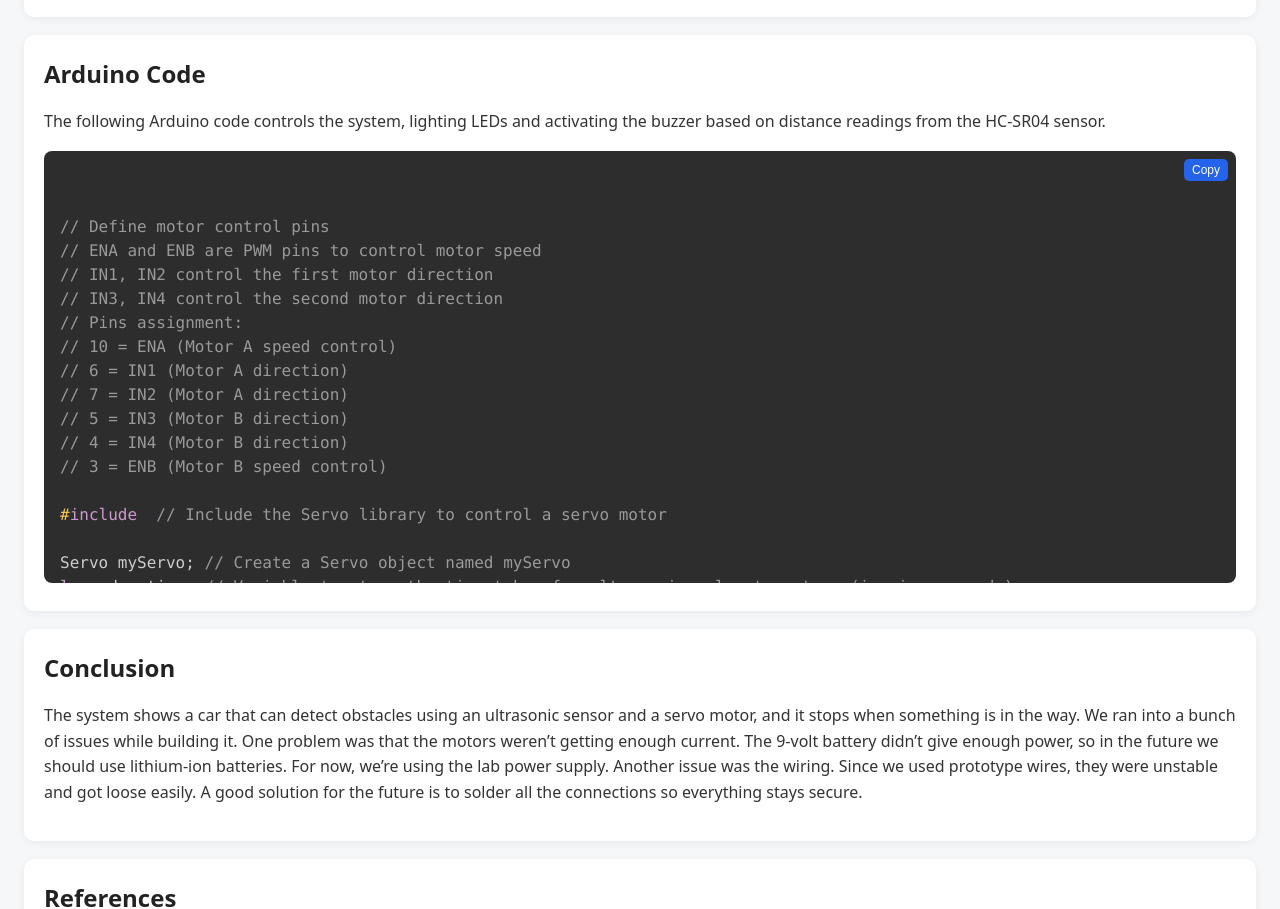
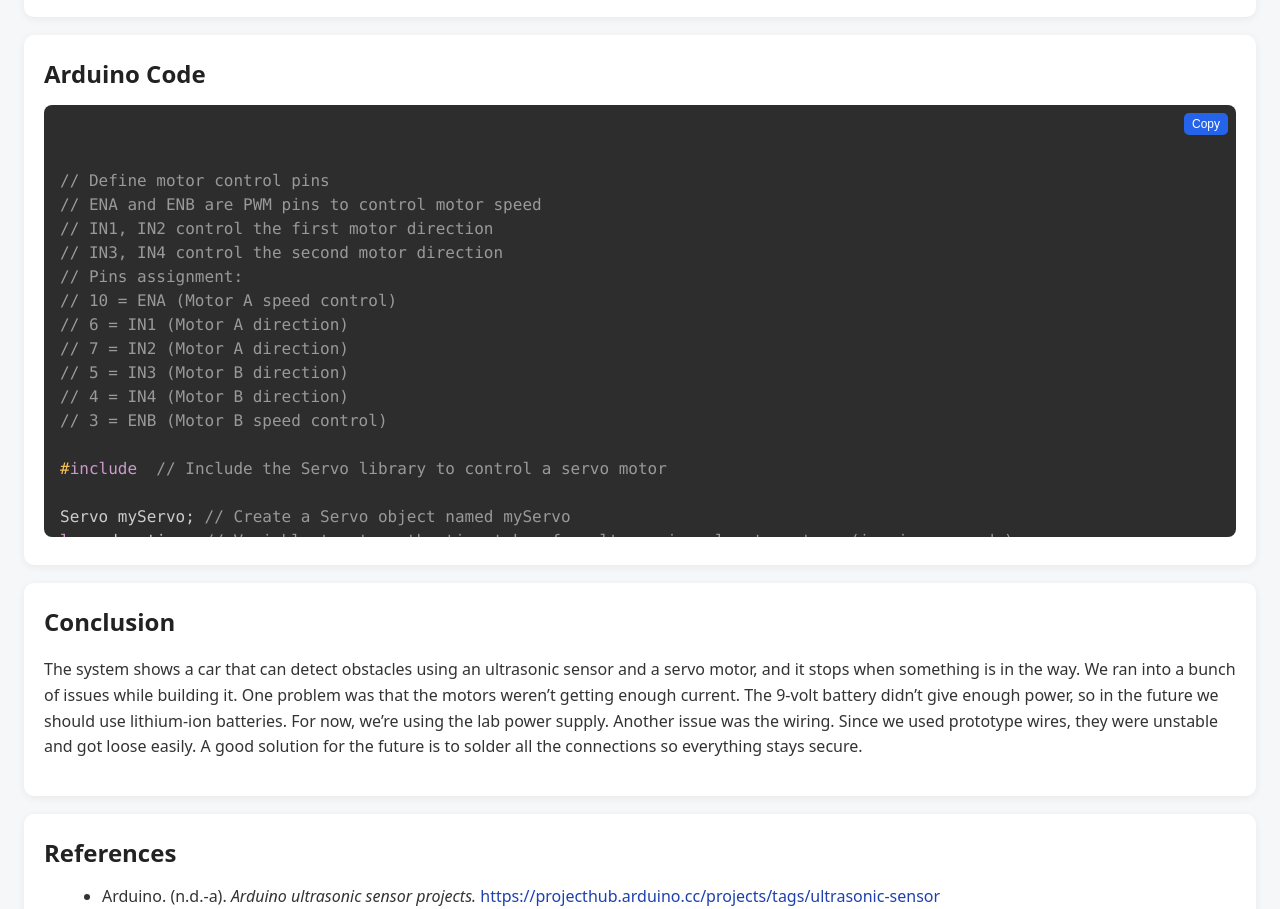
Before and after one commit to munishrikhye/Arduino-Obstacle-Avoiding-Car, a plain HTML site: page index.html in a window 1280 px wide. Shown: the part 3427-4336 px from the top of the page. Drawn offline with nearby package versions, Linux system fonts and the light colour scheme.

Commit message:
Remove Arduino code description from index.html
Removed description of Arduino code functionality.

```diff
--- a/index.html
+++ b/index.html
@@ -229,7 +229,6 @@ $30 on Amazon
 
   <section id="code">
     <h2>Arduino Code</h2>
-    <p>The following Arduino code controls the system, lighting LEDs and activating the buzzer based on distance readings from the HC-SR04 sensor.</p>
 <div class="code-container" style="position: relative;">
       <button class="copy-btn" onclick="copyCode()"
               style="position:absolute; top:8px; right:8px; z-index:10;">
```
